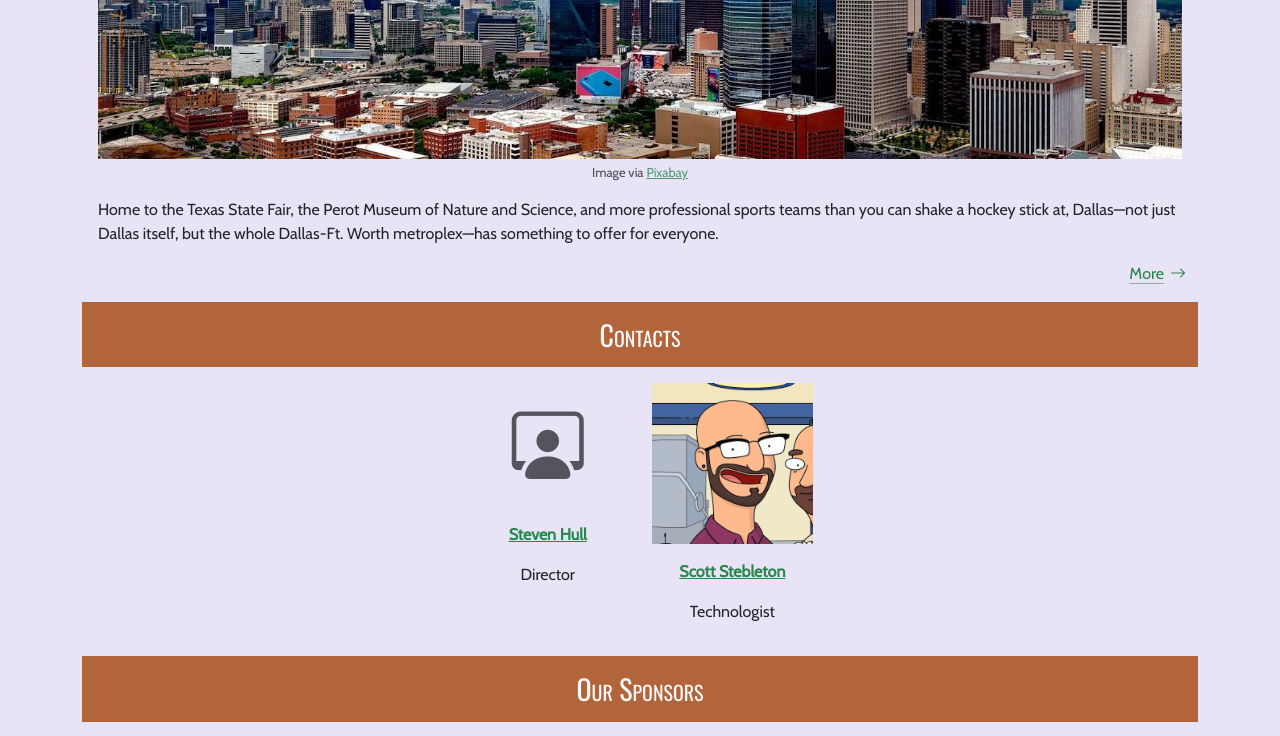
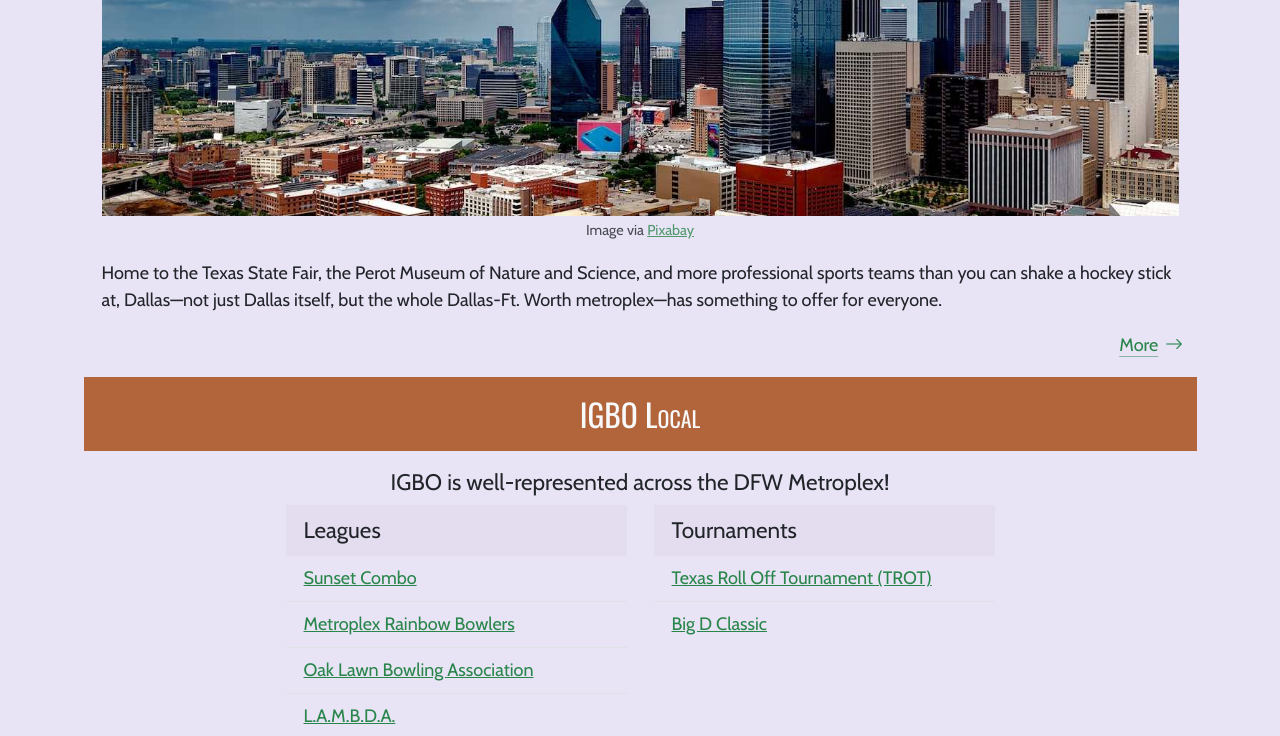
Before and after one commit to st33b/damit-nextjs, a Next.js app: page / in a window 1280 px wide. Shown: the part 2000-2736 px from the top of the page. Built offline with nearby package versions, Linux system fonts and the light colour scheme.

Commit message:
bump up default font size just a bit; add local igbo leagues and tournaments

```diff
--- a/src/components/contact.js
+++ b/src/components/contact.js
@@ -11,7 +11,7 @@ const Contact = ({ id }) => {
         Contacts
       </h3>
       <div className={`row justify-content-center`}>
-        <div className={`col-5 col-sm-4 col-md-3 col-xl-2`}>
+        <div className={`col-6 col-sm-4 col-md-3 col-xl-2`}>
           <div className={`card ${styles.Card}`}>
             <div className={`card-body ${styles.Face}`}>
               <i className={`bi-person-workspace ${styles.Placeholder}`}/>
@@ -29,7 +29,7 @@ const Contact = ({ id }) => {
           </div>
         </div>
 
-        <div className={`col-5 col-sm-4 col-md-3 col-xl-2`}>
+        <div className={`col-6 col-sm-4 col-md-3 col-xl-2`}>
           <div className={`card ${styles.Card}`}>
             <Image src={scott}
                    alt={'Cartoon image of Scott'}
--- a/src/components/layouts/navigation.js
+++ b/src/components/layouts/navigation.js
@@ -56,6 +56,11 @@ const Navigation = () => {
                 </Link>
               </li>
               <li className={`nav-item`}>
+                <Link className={`nav-link`} href={'/#igbo-local'}>
+                  IGBO Local
+                </Link>
+              </li>
+              <li className={`nav-item`}>
                 <Link className={`nav-link`} href={'/#contact'}>
                   Contact
                 </Link>
--- /dev/null
+++ b/src/components/local.js
@@ -0,0 +1,76 @@
+import styles from './local.module.scss';
+
+const Local = () => {
+
+  return (
+    <section className={styles.Local} id={'igbo-local'}>
+      <h3 className={'section-heading'}>
+        IGBO Local
+      </h3>
+      <h5 className={`text-start text-sm-center`}>
+        IGBO is well-represented across the DFW Metroplex!
+      </h5>
+
+      <div className={`row justify-content-center mb-3`}>
+        <div className={'card col-12 col-sm-6 col-lg-4'}>
+          <div className={'card-header'}>
+            <p className={'lead mb-0'}>
+              Leagues
+            </p>
+          </div>
+          <div className={`list-group list-group-flush`}>
+            <li className={`list-group-item`}>
+              <a href={'https://www.leaguesecretary.com/bowling-centers/cityview-lanes-fort-worth-texas/bowling-leagues/sunset-combo/dashboard/5490'}
+                 target={'_blank'}>
+                Sunset Combo
+              </a>
+            </li>
+            <li className={`list-group-item`}>
+              <a href={'https://www.facebook.com/profile.php?id=100047219118011'}
+                 target={'_blank'}>
+                Metroplex Rainbow Bowlers
+              </a>
+            </li>
+            <li className={`list-group-item`}>
+              <a href={'https://www.facebook.com/oaklawnbowlingassociation'}
+                 target={'_blank'}>
+                Oak Lawn Bowling Association
+              </a>
+            </li>
+            <li className={`list-group-item`}>
+              <a href={'https://www.facebook.com/profile.php?id=100064353984415'}
+                 target={'_blank'}>
+                L.A.M.B.D.A.
+              </a>
+            </li>
+          </div>
+        </div>
+
+        <div className={'card col-12 col-sm-6 col-lg-4'}>
+          <div className={'card-header'}>
+            <p className={'lead mb-0'}>
+              Tournaments
+            </p>
+          </div>
+          <div className={`list-group list-group-flush`}>
+            <li className={`list-group-item`}>
+              <a href={'http://trotbowling.com/'}
+                 target={'_blank'}>
+                Texas Roll Off Tournament (TROT)
+              </a>
+            </li>
+            <li className={`list-group-item`}>
+              <a href={'https://www.bigdclassic.com'}
+                 target={'_blank'}>
+                Big D Classic
+              </a>
+            </li>
+          </div>
+        </div>
+      </div>
+
+    </section>
+  );
+}
+
+export default Local;
--- /dev/null
+++ b/src/components/local.module.scss
@@ -0,0 +1,3 @@
+.Local {
+
+}
--- a/src/components/sponsors.js
+++ b/src/components/sponsors.js
@@ -31,9 +31,6 @@ const Sponsors = () => {
                    />
           </a>
         </div>
-        <div className={`${styles.Sponsor} order-2`}>
-          <i className={`bi-badge-ad ${styles.Placeholder}`} />
-        </div>
       </div>
     </section>
   )
--- a/src/pages/index.js
+++ b/src/pages/index.js
@@ -6,6 +6,7 @@ import Contact from "@/components/contact";
 import Dallas from "@/components/dallas";
 import Sponsors from "@/components/sponsors";
 import RootLayout from "@/components/layouts/layout";
+import Local from "@/components/local";
 
 const MainPage = () => {
   return (
@@ -14,6 +15,7 @@ const MainPage = () => {
       <Location/>
       <Schedule/>
       <Dallas full={false}/>
+      <Local/>
       {/*<RegisterCTA/>*/}
       <Contact/>
       <Sponsors/>
--- a/src/scss/_bootstrap-variables.scss
+++ b/src/scss/_bootstrap-variables.scss
@@ -33,3 +33,5 @@ $card-border-width: 0;
 $navbar-brand-padding-y: 0;
 
 $icon-link-icon-size: 0.75em;
+
+$font-size-root: 18px;
--- a/src/scss/damit-bootstrap.scss
+++ b/src/scss/damit-bootstrap.scss
@@ -38,7 +38,7 @@
 //@import "../../node_modules/bootstrap/scss/badge";
 //@import "../../node_modules/bootstrap/scss/alert";
 //@import "../../node_modules/bootstrap/scss/progress";
-//@import "../../node_modules/bootstrap/scss/list-group";
+@import "../../node_modules/bootstrap/scss/list-group";
 //@import "../../node_modules/bootstrap/scss/close";
 //@import "../../node_modules/bootstrap/scss/toasts";
 //@import "../../node_modules/bootstrap/scss/modal";
```
